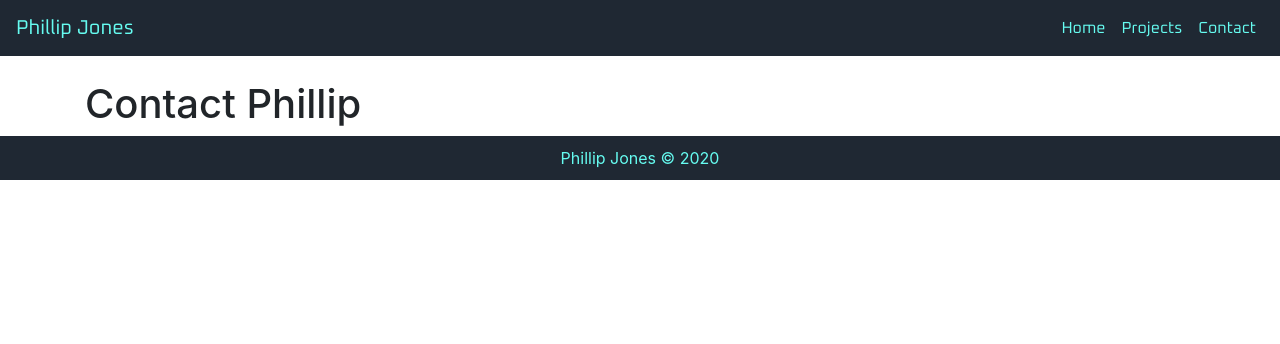
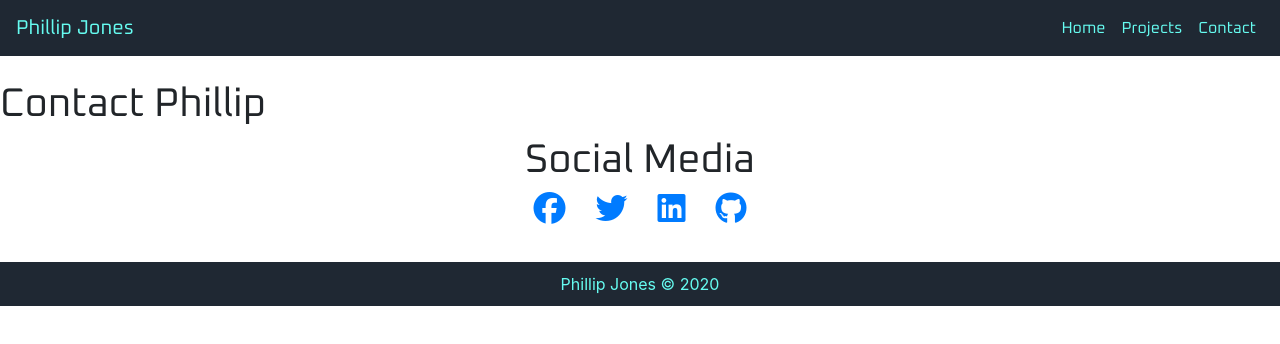
Before and after one commit to ptj92e/React-Portfolio, a React (Create React App) app: page / in a window 1280 px wide. Both pictures are taken after a click on the link "Contact". Shown: the top 344 px of the page. Built offline with nearby package versions, Linux system fonts and the light colour scheme.

Commit message:
Started work on contact page

```diff
--- a/src/components/ContactTitle/ContactTitle.css
+++ b/src/components/ContactTitle/ContactTitle.css
@@ -1,3 +1,5 @@
 .contactTitle {
-    margin-top: 10vh;
+    padding-top: 10vh;
+    width: 100%;
+    font-family: 'Oxanium', cursive;
 }
--- a/src/components/ContactTitle/ContactTitle.js
+++ b/src/components/ContactTitle/ContactTitle.js
@@ -3,7 +3,7 @@ import "./ContactTitle.css";
 
 function ContactTitle() {
     return (
-        <div className="container contactTitle">
+        <div className="contactTitle">
             <h1>Contact Phillip</h1>
         </div>
     );
--- /dev/null
+++ b/src/components/SocialMedia/SocialMedia.css
@@ -0,0 +1,12 @@
+#socialDiv {
+    width: 75%;
+    margin-left: auto;
+    margin-right: auto;
+    margin-bottom: 35px;
+    text-align: center;
+    font-family: 'Oxanium', cursive;
+}
+#iconsDiv a {
+    margin-left: 15px;
+    margin-right: 15px;
+}
--- /dev/null
+++ b/src/components/SocialMedia/SocialMedia.js
@@ -0,0 +1,17 @@
+import React from "react";
+import "./SocialMedia.css";
+
+function SocialMedia() {
+    return (
+        <div id="socialDiv">
+            <h1>Social Media</h1>
+            <div id="iconsDiv">
+                <a href="#" class="fab fa-facebook fa-2x"></a>
+                <a href="#" class="fab fa-twitter fa-2x"></a>
+                <a href="#" class="fab fa-linkedin fa-2x"></a>
+                <a href="#" class="fab fa-github fa-2x"></a>
+            </div>
+        </div>
+    )
+}
+export default SocialMedia;
--- a/src/components/pages/Contact.js
+++ b/src/components/pages/Contact.js
@@ -1,10 +1,12 @@
 import React from "react";
 import ContactTitle from "../ContactTitle/ContactTitle";
+import SocialMedia from "../SocialMedia/SocialMedia";
 
 function Contact() {
     return (
         <div>
             <ContactTitle />
+            <SocialMedia />
         </div>
     );
 };
```
